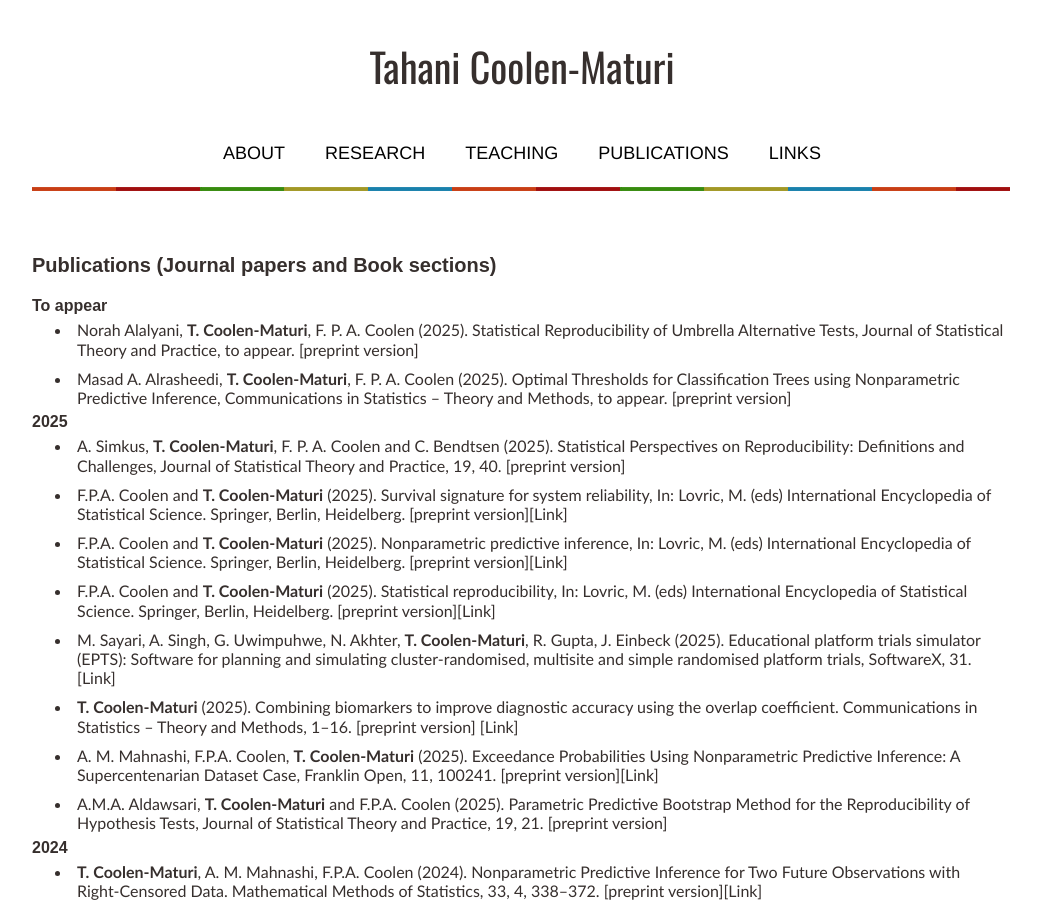
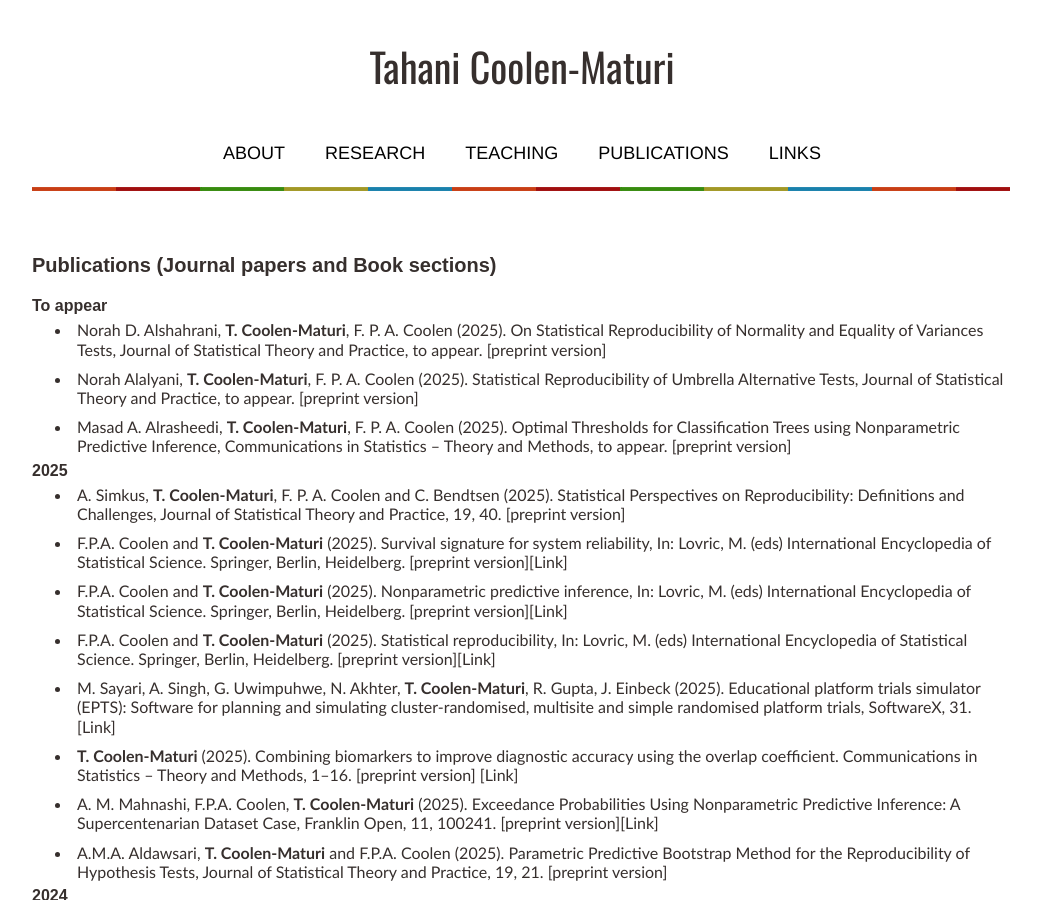
Before and after one commit to tmaturi/tahanimaturi, a Jekyll site: the page built from publications.md, in a window 1280 px wide and 900 px high. Shown: the whole window, without its empty margins (119-1160 px from the left). Built offline with Jekyll 4.4.1, drawn with Linux system fonts in a browser that asks for light colours; our own code applies the rules of GitHub Pages for plain Markdown files.

Commit message:
Update publications.md

```diff
--- a/publications.md
+++ b/publications.md
@@ -7,6 +7,9 @@ title: Publications
  <br>
 
 ### To appear
+
+- Norah D. Alshahrani, **T. Coolen-Maturi**, F. P. A. Coolen (2025). On Statistical Reproducibility of Normality and
+Equality of Variances Tests, Journal of Statistical Theory and Practice, to appear. [[preprint version](pdfs/RP_Normality_Variance_Tests_20250803.pdf){:target="_blank"}]
 
 - Norah Alalyani, **T. Coolen-Maturi**, F. P. A. Coolen (2025). Statistical Reproducibility of Umbrella Alternative Tests, Journal of Statistical Theory and Practice, to appear. [[preprint version](pdfs/Paper1_Umbrella_20250728rev.pdf){:target="_blank"}]
 
```
